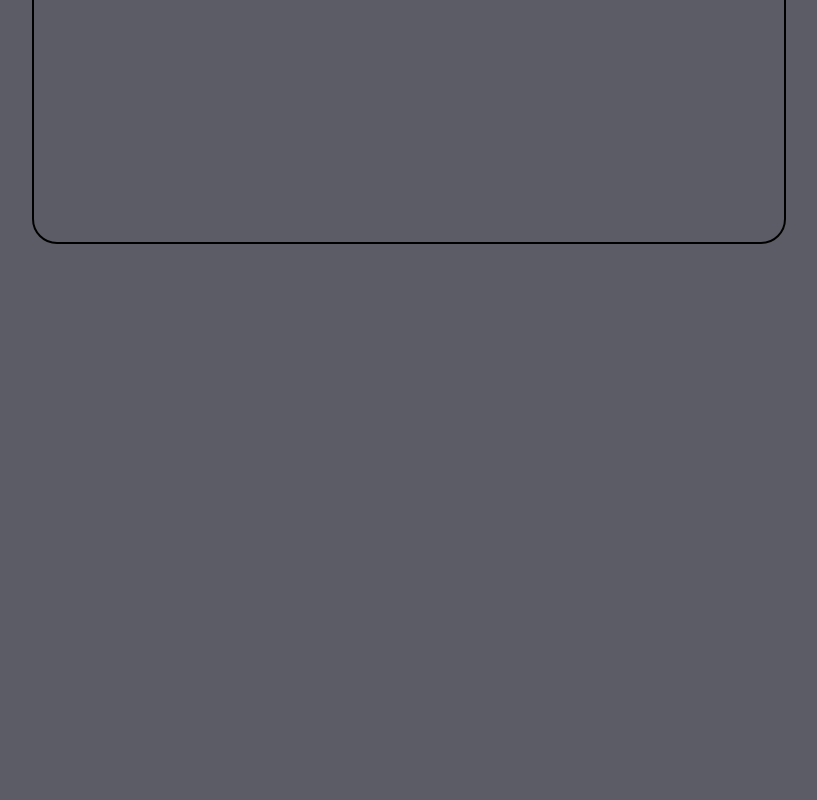
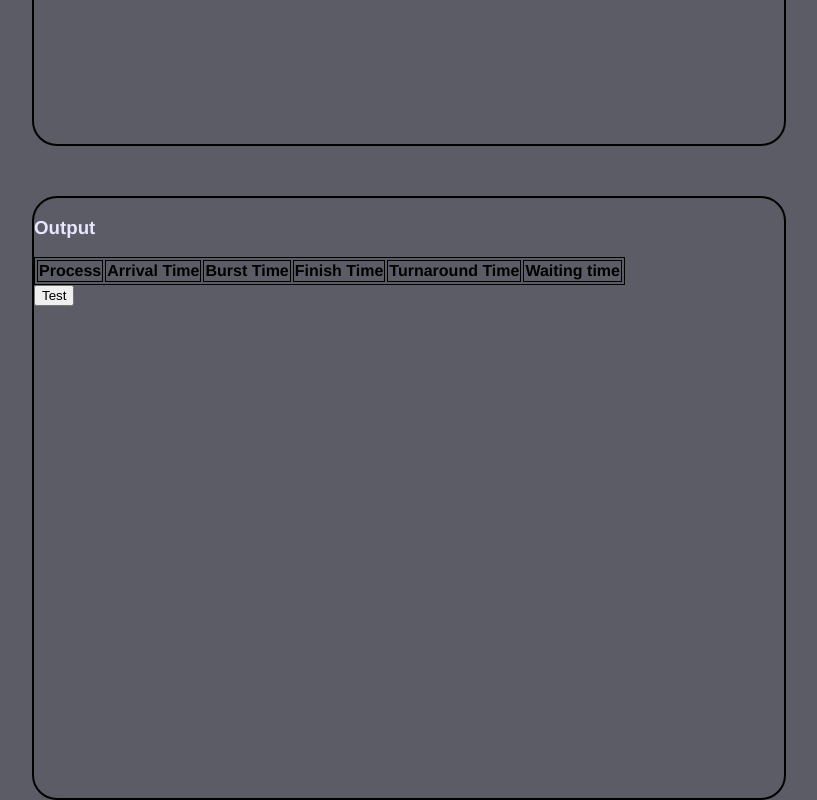
Before and after one commit to devAmjad4590/cpu-schduler, a Vue app: page / in a window 1280 px wide. Shown: the part 458-1258 px from the top of the page, without its empty margins (231-1048 px from the left). Before the commit the page ends 800 px from the top, so only its background shows below. Built offline with nearby package versions, Linux system fonts and the light colour scheme.

Commit message:
created output component

```diff
--- a/src/App.vue
+++ b/src/App.vue
@@ -32,6 +32,7 @@
       </form>
     </div>
   </div>
+  <Output :completed="completed" :queue="queue"></Output>
 </template>
 
 <script>
@@ -40,6 +41,7 @@ import AlgoSelection from "./components/AlgoSelection.vue";
 import InputForm from "./components/InputForm.vue";
 import Button from "./components/Button.vue";
 import Quantum from "./components/Quantum.vue";
+import Output from "./components/Output.vue";
 
 export default {
   name: "App",
@@ -49,6 +51,7 @@ export default {
     InputForm,
     Button,
     Quantum,
+    Output
   },
   data() {
     return {
@@ -57,6 +60,8 @@ export default {
       burstTime: [],
       result: false,
       quantum: 0,
+      completed: [],
+      queue:[]
     };
   },
   methods: {
@@ -122,24 +127,7 @@ export default {
     process.waitingTime = process.turnAroundTime - process.burstTime;
   }
 
-  const caculateAvgWaitingTime = () => {
-    let totalWaitingTime = 0;
-    for(let i = 0; i < completed.length; i++){
-      totalWaitingTime += completed[i].waitingTime;
-    }
-    let avgWaitingTime = totalWaitingTime / completed.length;
-    return avgWaitingTime.toFixed(2);
-  }
 
-  const caculateAvgTurnAroundTime = () => {
-    let totalTurnAroundTime = 0;
-    for(let i = 0; i < completed.length; i++){
-      totalTurnAroundTime += completed[i].turnAroundTime;
-    }
-    // format it to 2 decimal places
-    let avgTurnAroundTime = totalTurnAroundTime / completed.length;
-    return avgTurnAroundTime.toFixed(2);
-  }
 
   for (let i = 0; i < this.arrivalTime.length; i++) {
     processes.push({
@@ -165,6 +153,7 @@ export default {
   while(readyQueue.length > 0){
     readyQueue.sort((a, b) => a.newArrivalTime - b.newArrivalTime)
     let currentProcess = readyQueue.shift();
+    this.queue.push(currentProcess);
     if(currentProcess.remainingTime > this.quantum){
       currentTime += this.quantum;
       currentProcess.remainingTime -= this.quantum;
@@ -177,15 +166,15 @@ export default {
       currentProcess.completedTime = currentTime;
       calculateTurnAroundTime(currentProcess);
       caculateWaitingTime(currentProcess);
-      completed.push(currentProcess);
+      this.completed.push(currentProcess);
+      this.result = true;
     }
 
 
 
   }
-  console.log(caculateAvgWaitingTime())
-  console.log(caculateAvgTurnAroundTime())
-  console.log(completed)
+
+  console.log(this.completed)
 
   }
   ,
@@ -204,6 +193,9 @@ export default {
 }
 
 body {
+  display: flex;
+  justify-content: center;
+  align-items: center;
   margin: 0;
   padding: 0;
   font-family: sans-serif;
@@ -212,14 +204,8 @@ body {
 
 /* center div */
 .main-div {
-  position: absolute;
-  top: 50%;
-  left: 50%;
-  transform: translate(-50%, -50%);
   border: 2px solid black;
   border-radius: 25px;
-
-  /* increase the size of the div */
   width: 750px;
   height: 600px;
   text-align: center;
--- /dev/null
+++ b/src/components/Output.vue
@@ -0,0 +1,86 @@
+<template>
+  <div class="output">
+    <h3>Output</h3>
+    <table class="table">
+      <tr>
+        <th>Process</th>
+        <th>Arrival Time</th>
+        <th>Burst Time</th>
+        <th>Finish Time</th>
+        <th>Turnaround Time</th>
+        <th>Waiting time</th>
+      </tr>
+    </table>
+    <button v-on:click="printArray">Test</button>
+  </div>
+</template>
+
+<script>
+export default {
+  props: {
+    completed: {
+      type: Array,
+      required: true,
+    },
+    queue: {
+      type: Array,
+      required: true,
+    },
+  },
+  methods: {
+    printArray() {
+      console.log(this.completed);
+      console.log(this.queue)
+      console.log(this.avgWaitingTime);
+      console.log(this.avgTurnAroundTime);
+
+
+      // resetting values after displaying them (very important to do this)
+    //   this.completed.length = 0;
+    //   this.queue.length = 0;
+    //   this.avgTurnAroundTime = 0;
+    // this.avgWaitingTime = 0;
+
+    },
+  },
+  computed: {
+    avgWaitingTime() {
+      let totalWaitingTime = 0;
+      for (let i = 0; i < this.completed.length; i++) {
+        totalWaitingTime += this.completed[i].waitingTime;
+      }
+      let avgWaitingTime = totalWaitingTime / this.completed.length;
+      return avgWaitingTime.toFixed(2);
+    },
+    avgTurnAroundTime() {
+      let totalTurnAroundTime = 0;
+      for (let i = 0; i < this.completed.length; i++) {
+        totalTurnAroundTime += this.completed[i].turnAroundTime;
+      }
+      // format it to 2 decimal places
+      let avgTurnAroundTime = totalTurnAroundTime / this.completed.length;
+      return avgTurnAroundTime.toFixed(2);
+    },
+  },
+};
+</script>
+
+<style>
+.output {
+  margin-top: 50px;
+  border: 2px solid black;
+  border-radius: 25px;
+  width: 750px;
+  height: 600px;
+}
+
+h3 {
+  color: #e7e5ff;
+}
+
+table,
+th,
+td {
+  border: 1px solid black;
+}
+</style>
```
